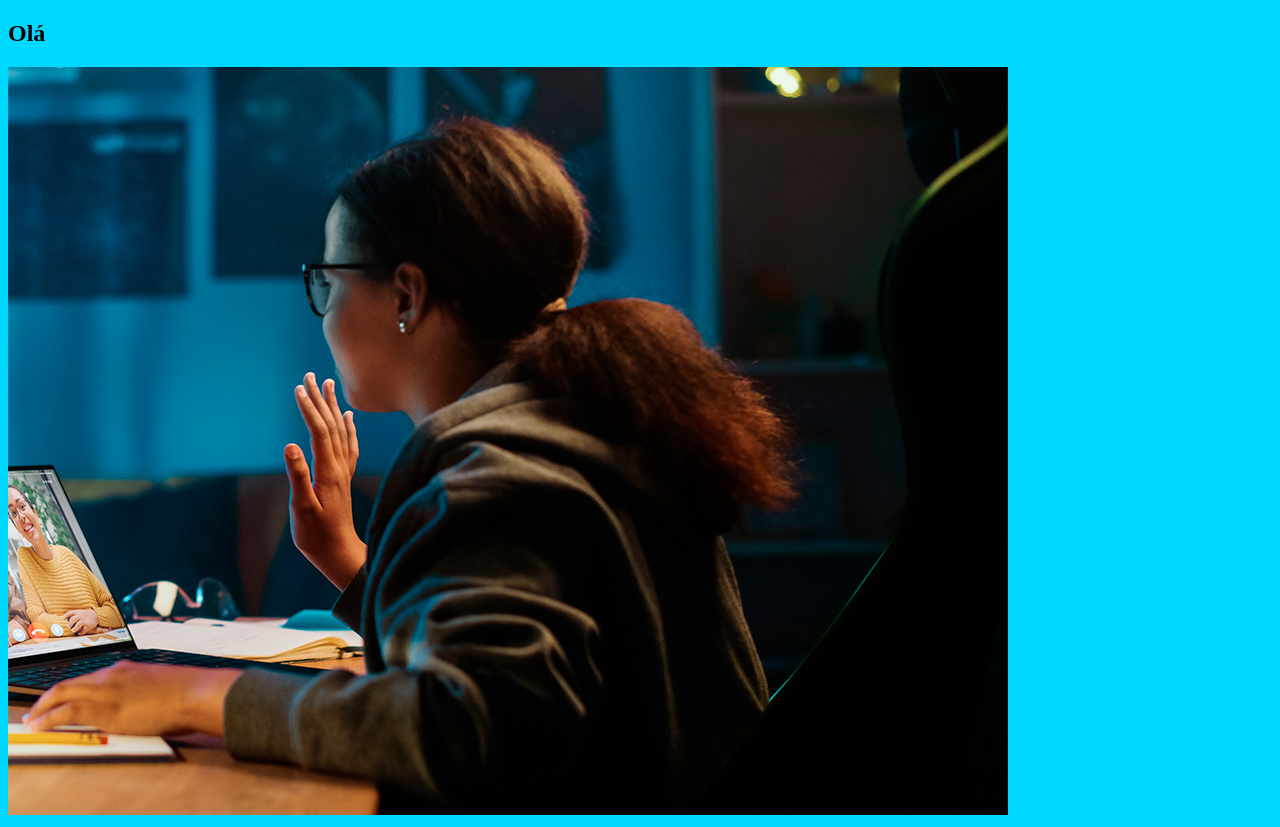
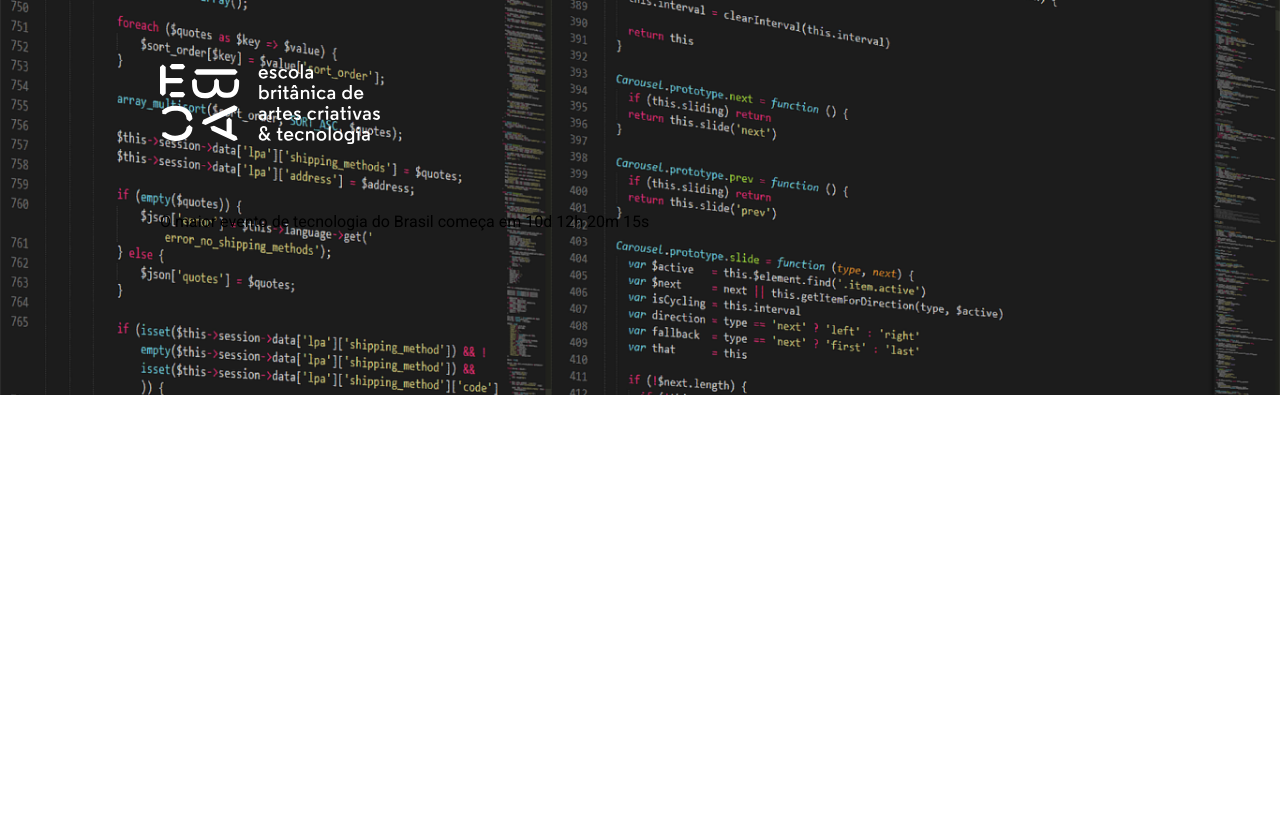
Before and after one commit to EduardoSouzaDEV/ebac_tech-tasks, a website built with Parcel: page src/index.html in a window 1280 px wide. After the commit the page ends 800 px from the top, so only its background shows below. Built offline with nearby package versions, Linux system fonts and the light colour scheme.

Commit message:
Resolver bug

```diff
--- a/package.json
+++ b/package.json
@@ -13,5 +13,8 @@
   "devDependencies": {
     "@parcel/transformer-sass": "^2.12.0",
     "parcel": "^2.12.0"
+  },
+  "dependencies": {
+    "update": "^0.7.4"
   }
 }
--- a/src/index.html
+++ b/src/index.html
@@ -1,14 +1,24 @@
 <!DOCTYPE html>
-<html lang="en">
+<html lang="pt-BR">
 <head>
     <meta charset="UTF-8">
     <meta name="viewport" content="width=device-width, initial-scale=1.0">
-    <title>Document</title>
+    <title>EBAC tech talks</title>
+    <link rel="preconnect" href="https://fonts.googleapis.com">
+    <link rel="preconnect" href="https://fonts.gstatic.com" crossorigin>
+    <link href="https://fonts.googleapis.com/css2?family=Roboto:wght@400;700&display=swap" rel="stylesheet">
     <link rel="stylesheet" href="./styles/main.scss">
 </head>
 <body>
-    <h2>Olá</h2>
-    <img src="./images/backend.png" alt="">
+    <header class="hero">
+        <div class="container">
+            <img class="hero__logo" src="./images/ebac_logo.svg" alt="EBAC logo">
+            <p class="hero__text">
+                O maior evento de tecnologia do Brasil começa em 10d 12h 20m 15s
+            </p>
+        </div>
+    </header>
+
     <script src="./scripts/main.js"></script>
 </body>
 </html>
--- /dev/null
+++ b/src/styles/_hero.scss
@@ -0,0 +1,17 @@
+.hero {
+    padding-top: 64px;
+    padding-bottom: 100px;
+    background-image: url(../images/fundo.png);
+    background-repeat: no-repeat;
+    background-size: cover;
+
+    &__text {
+        margin-top: 64px;
+        margin-bottom: 64px;
+    }
+
+    &__logo {
+        margin: 0 auto;
+        height: 80px;
+    }
+}
--- a/src/styles/main.scss
+++ b/src/styles/main.scss
@@ -1,3 +1,25 @@
-body {
-    background-color: rgb(0, 217, 255);
+//Importação
+@use "hero";
+
+//Config padrão
+* {
+    margin: 0;
+    padding: 0;
+    box-sizing: border-box;
+    font-family: Roboto, sans-serif;
 }
+
+//Container responsivo
+.container {
+    max-width: 960px;
+    width: 100%;
+    margin: 0 auto;
+
+    @media (max-width: 640px) {
+        max-width: 80%;
+    }
+
+    @media(max-width: 1024px) {
+        max-width: 90%;
+    }
+}
```
Also changed, not shown: 1 other file.
